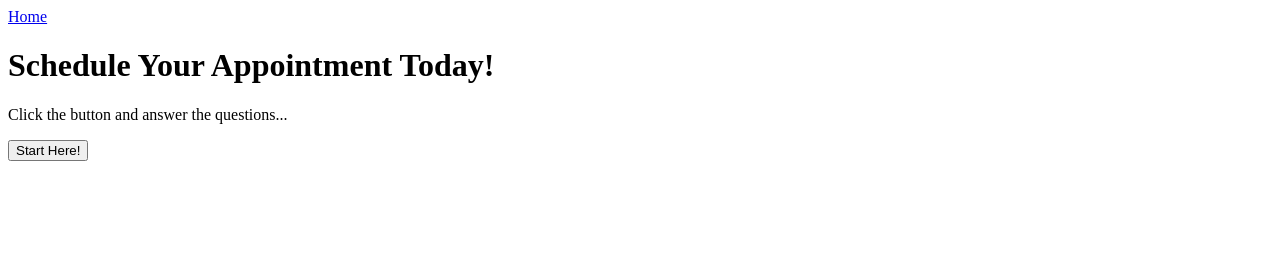
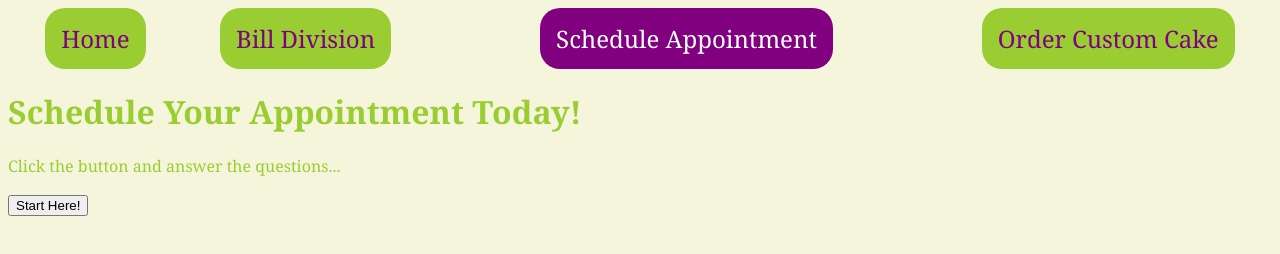
Before and after one commit to JenniferT9462/Week-5-JavaScript-Lab2-Day-2, a plain HTML site: page appointment.html in a window 1280 px wide. Drawn offline with Linux system fonts and the light colour scheme.

Commit message:
Add CSS file and updated nav in html

```diff
--- a/appointment.html
+++ b/appointment.html
@@ -3,10 +3,16 @@
 <head>
     <meta charset="UTF-8">
     <meta name="viewport" content="width=device-width, initial-scale=1.0">
+    <link rel="stylesheet" href="style.css">
     <title>JS Day 2</title>
 </head>
 <body>
-    <a href="index.html">Home</a>
+    <nav>
+        <a href="index.html">Home</a>
+        <a href="billDivision.html">Bill Division</a><br>
+        <a href="appointment.html" class="active">Schedule Appointment</a><br>
+        <a href="cakeOrder.html">Order Custom Cake</a>
+    </nav>
 
     <h1 id="review">Schedule Your Appointment Today!</h1>
     <p id="appointmentParagraph">Click the button and answer the questions...</p>
--- /dev/null
+++ b/style.css
@@ -0,0 +1,30 @@
+body {
+    font-family:Cambria, Cochin, Georgia, Times, 'Times New Roman', serif;
+    background-color: beige;
+    color: yellowgreen;
+}
+nav {
+    display: flex;
+    justify-content: space-around;
+}
+nav a {
+    text-decoration: none;
+    padding: 14px 16px;
+    font-size: 24px;
+    background-color: yellowgreen;
+    border-radius: 20px;
+    text-align: center;
+}
+a {
+    color: purple;
+}
+
+nav a.active {
+    background-color: purple;
+    color: white;
+}
+h3 {
+    text-align: center;
+    border: solid 2px;
+    font-size: 24px;
+}
```
Also changed, not shown: billDivision.html (+7 -1 lines), cakeOrder.html (+7 -1 lines), index.html (+4 -0 lines).
